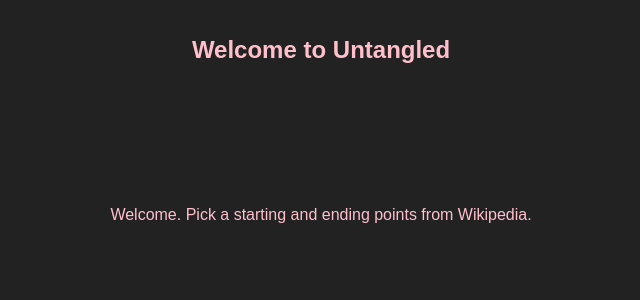
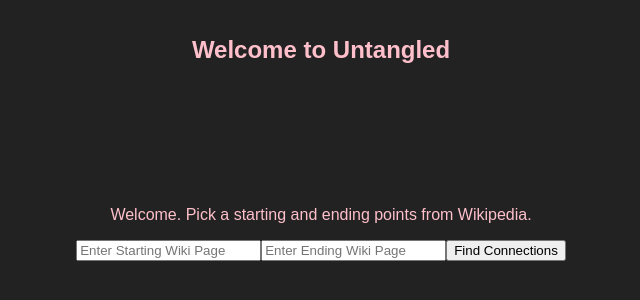
Before and after one commit to karinnainiguez/untangled, a React (Create React App) app: page / in a window 1280 px wide. Shown: the top 300 px of the page, without its empty margins (319-959 px from the left). Built offline with nearby package versions, Linux system fonts and the light colour scheme.

Commit message:
Add Search Form component with basic, uncontrolled form

```diff
--- a/src/App.css
+++ b/src/App.css
@@ -7,7 +7,6 @@
 .App-header {
   height: 150px;
   padding: 20px;
-
 }
 
 .App-title {
--- a/src/App.js
+++ b/src/App.js
@@ -1,6 +1,6 @@
 import React, { Component } from 'react';
-import logo from './logo.svg';
 import './App.css';
+import SearchForm from './Components/SearchForm';
 
 class App extends Component {
   render() {
@@ -10,6 +10,7 @@
           <h1 className="App-title">Welcome to Untangled</h1>
         </header>
         <p>Welcome.  Pick a starting and ending points from Wikipedia.</p>
+				<SearchForm />
       </div>
     );
   }
--- /dev/null
+++ b/src/Components/SearchForm.js
@@ -0,0 +1,30 @@
+import React, { Component } from 'react';
+import './SearchForm.css';
+
+class SearchForm extends Component {
+  render(){
+    return (
+      <form className="search-form">
+				<input
+					type="text"
+					name="starting"
+					placeholder="Enter Starting Wiki Page"
+					className="search-input"
+					/>
+				<input
+					type="text"
+					name="ending"
+					placeholder="Enter Ending Wiki Page"
+					className="search-input"
+					/>
+				<input
+					type="submit"
+					value="Find Connections"
+					className="button"
+					/>
+			</form>
+    );
+  }
+}
+
+export default SearchForm;
```
Also changed, not shown: src/Components/SearchForm.css (added).
